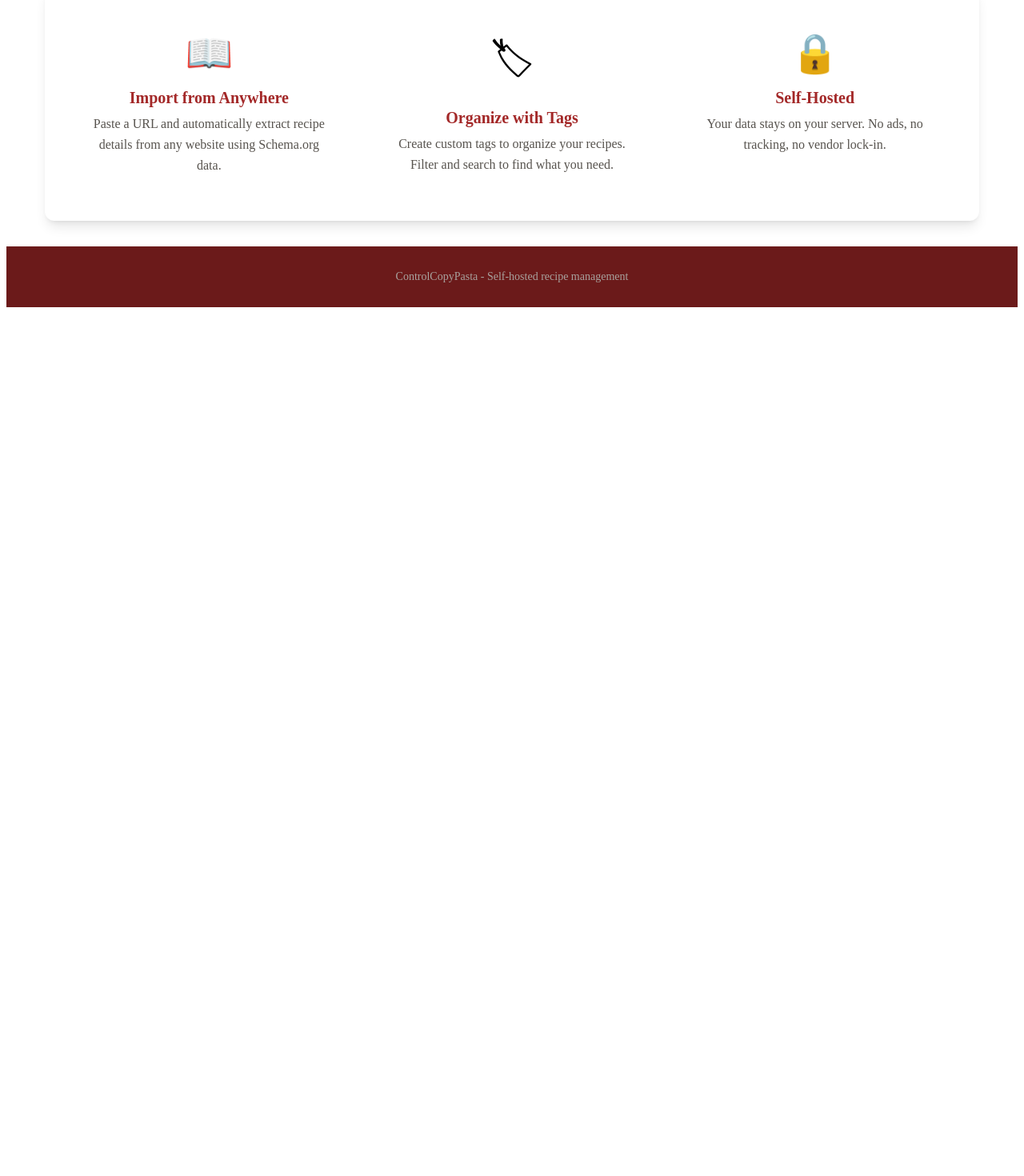
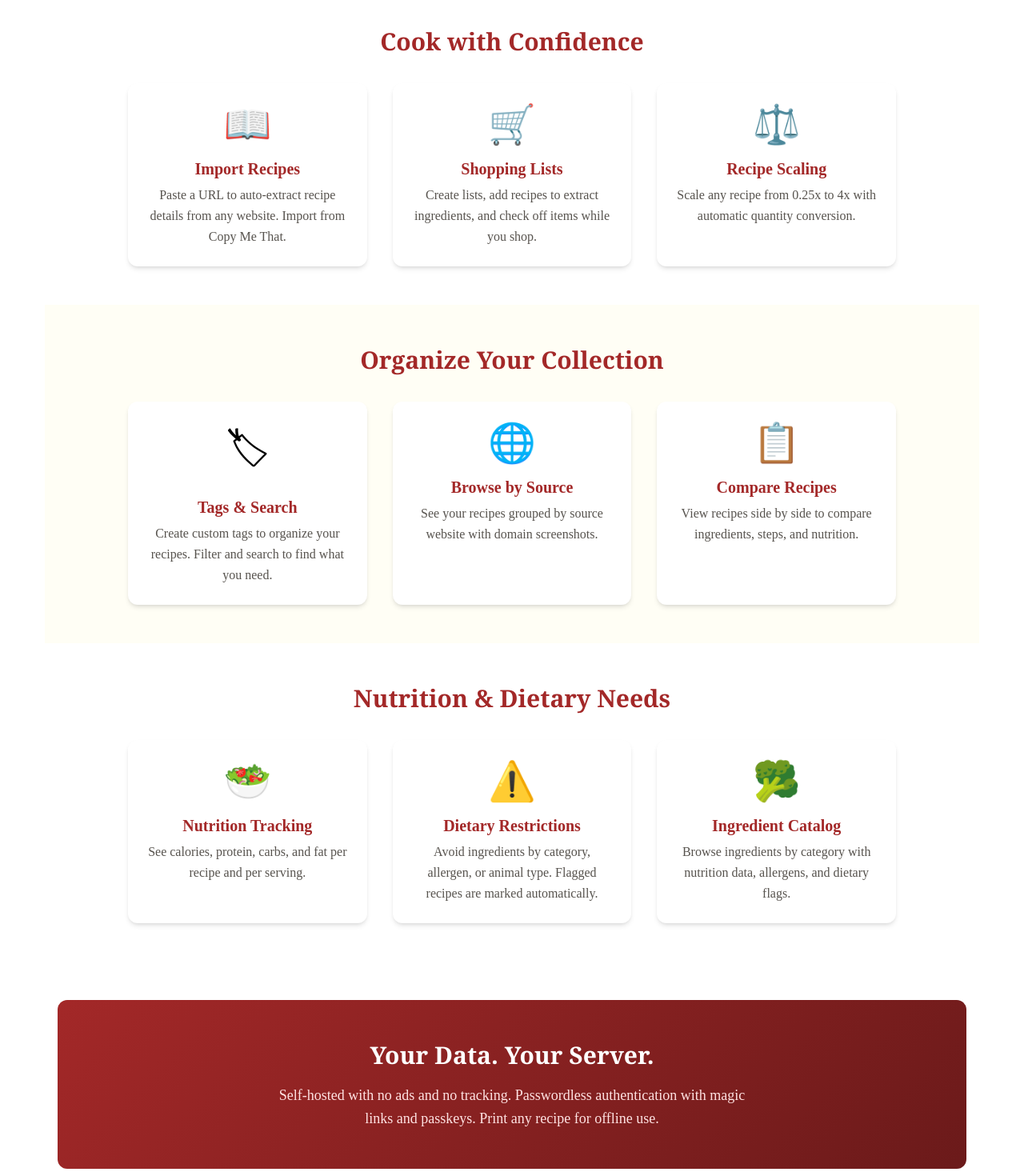
Before and after one commit to deanmarano/controlcopypasta, a SvelteKit app in the folder frontend/: page / in a window 1280 px wide. Shown: the part 520-1990 px from the top of the page at 80% size. Before the commit the page ends 912 px from the top, so only its background shows below. Built offline with nearby package versions, Linux system fonts and the light colour scheme; no server answers.

Commit message:
Expand landing page to showcase full feature set
Restructure the public landing page from 3 features to 4 sections
covering the full app: recipe import/scaling/shopping, organization
and discovery, nutrition and dietary restrictions, plus a privacy
banner and second CTA.

```diff
--- a/frontend/src/routes/+page.svelte
+++ b/frontend/src/routes/+page.svelte
@@ -14,29 +14,94 @@
 		<h1>ControlCopyPasta</h1>
 		<p class="tagline">Your self-hosted recipe manager</p>
 		<p class="description">
-			Save recipes from any website, organize them with tags, and access them anytime.
-			Take control of your recipe collection.
+			Import recipes from any website, plan your shopping, track nutrition, and manage dietary
+			needs. All on your own server, with no ads and no tracking.
 		</p>
 		<a href="/login" class="cta">Get Started</a>
 	</div>
 
+	<section class="feature-section">
+		<h2 class="section-title">Cook with Confidence</h2>
 		<div class="features">
 			<div class="feature">
 				<div class="icon">&#128214;</div>
-			<h2>Import from Anywhere</h2>
-			<p>Paste a URL and automatically extract recipe details from any website using Schema.org data.</p>
+				<h3>Import Recipes</h3>
+				<p>
+					Paste a URL to auto-extract recipe details from any website. Import from Copy Me That.
+				</p>
 			</div>
 			<div class="feature">
+				<div class="icon">&#128722;</div>
+				<h3>Shopping Lists</h3>
+				<p>
+					Create lists, add recipes to extract ingredients, and check off items while you shop.
+				</p>
+			</div>
+			<div class="feature">
+				<div class="icon">&#9878;&#65039;</div>
+				<h3>Recipe Scaling</h3>
+				<p>Scale any recipe from 0.25x to 4x with automatic quantity conversion.</p>
+			</div>
+		</div>
+	</section>
+
+	<section class="feature-section alt-bg">
+		<h2 class="section-title">Organize Your Collection</h2>
+		<div class="features">
+			<div class="feature">
 				<div class="icon">&#127991;</div>
-			<h2>Organize with Tags</h2>
+				<h3>Tags &amp; Search</h3>
 				<p>Create custom tags to organize your recipes. Filter and search to find what you need.</p>
 			</div>
 			<div class="feature">
-			<div class="icon">&#128274;</div>
-			<h2>Self-Hosted</h2>
-			<p>Your data stays on your server. No ads, no tracking, no vendor lock-in.</p>
+				<div class="icon">&#127760;</div>
+				<h3>Browse by Source</h3>
+				<p>See your recipes grouped by source website with domain screenshots.</p>
+			</div>
+			<div class="feature">
+				<div class="icon">&#128203;</div>
+				<h3>Compare Recipes</h3>
+				<p>View recipes side by side to compare ingredients, steps, and nutrition.</p>
 			</div>
 		</div>
+	</section>
+
+	<section class="feature-section">
+		<h2 class="section-title">Nutrition &amp; Dietary Needs</h2>
+		<div class="features">
+			<div class="feature">
+				<div class="icon">&#129367;</div>
+				<h3>Nutrition Tracking</h3>
+				<p>See calories, protein, carbs, and fat per recipe and per serving.</p>
+			</div>
+			<div class="feature">
+				<div class="icon">&#9888;&#65039;</div>
+				<h3>Dietary Restrictions</h3>
+				<p>
+					Avoid ingredients by category, allergen, or animal type. Flagged recipes are marked
+					automatically.
+				</p>
+			</div>
+			<div class="feature">
+				<div class="icon">&#129382;</div>
+				<h3>Ingredient Catalog</h3>
+				<p>Browse ingredients by category with nutrition data, allergens, and dietary flags.</p>
+			</div>
+		</div>
+	</section>
+
+	<div class="privacy-banner">
+		<h2>Your Data. Your Server.</h2>
+		<p>
+			Self-hosted with no ads and no tracking. Passwordless authentication with magic links and
+			passkeys. Print any recipe for offline use.
+		</p>
+	</div>
+
+	<section class="final-cta">
+		<h2>Ready to take control?</h2>
+		<a href="/login" class="cta">Get Started</a>
+	</section>
 </div>
 
 <style>
@@ -89,18 +154,34 @@
 		transform: translateY(-2px);
 	}
 
+	.feature-section {
+		padding: var(--space-12) var(--space-4);
+	}
+
+	.feature-section.alt-bg {
+		background: var(--color-pasta-50);
+	}
+
+	.section-title {
+		font-family: var(--font-serif);
+		font-size: var(--text-3xl);
+		color: var(--color-marinara-700);
+		margin: 0 0 var(--space-8);
+	}
+
 	.features {
 		display: grid;
 		grid-template-columns: repeat(auto-fit, minmax(280px, 1fr));
 		gap: var(--space-8);
-		padding: var(--space-8);
-		background: var(--bg-card);
-		border-radius: var(--radius-lg);
-		box-shadow: var(--shadow-lg);
+		max-width: 960px;
+		margin: 0 auto;
 	}
 
 	.feature {
 		padding: var(--space-6);
+		background: var(--bg-card);
+		border-radius: var(--radius-lg);
+		box-shadow: var(--shadow-md);
 	}
 
 	.icon {
@@ -108,7 +189,7 @@
 		margin-bottom: var(--space-4);
 	}
 
-	.feature h2 {
+	.feature h3 {
 		font-size: var(--text-xl);
 		margin: 0 0 var(--space-2);
 		color: var(--color-marinara-700);
@@ -119,4 +200,38 @@
 		color: var(--text-secondary);
 		line-height: var(--leading-relaxed);
 	}
+
+	.privacy-banner {
+		margin: var(--space-12) var(--space-4);
+		padding: var(--space-12) var(--space-8);
+		background: linear-gradient(135deg, var(--color-marinara-700), var(--color-marinara-900));
+		border-radius: var(--radius-lg);
+		color: var(--color-white);
+	}
+
+	.privacy-banner h2 {
+		font-family: var(--font-serif);
+		font-size: var(--text-3xl);
+		margin: 0 0 var(--space-4);
+		color: var(--color-white);
+	}
+
+	.privacy-banner p {
+		max-width: 600px;
+		margin: 0 auto;
+		font-size: var(--text-lg);
+		line-height: var(--leading-relaxed);
+		color: var(--color-marinara-100);
+	}
+
+	.final-cta {
+		padding: var(--space-12) var(--space-4) var(--space-16);
+	}
+
+	.final-cta h2 {
+		font-family: var(--font-serif);
+		font-size: var(--text-3xl);
+		color: var(--color-marinara-700);
+		margin: 0 0 var(--space-6);
+	}
 </style>
```
Lines whose indentation alone changed are shown as unchanged.
